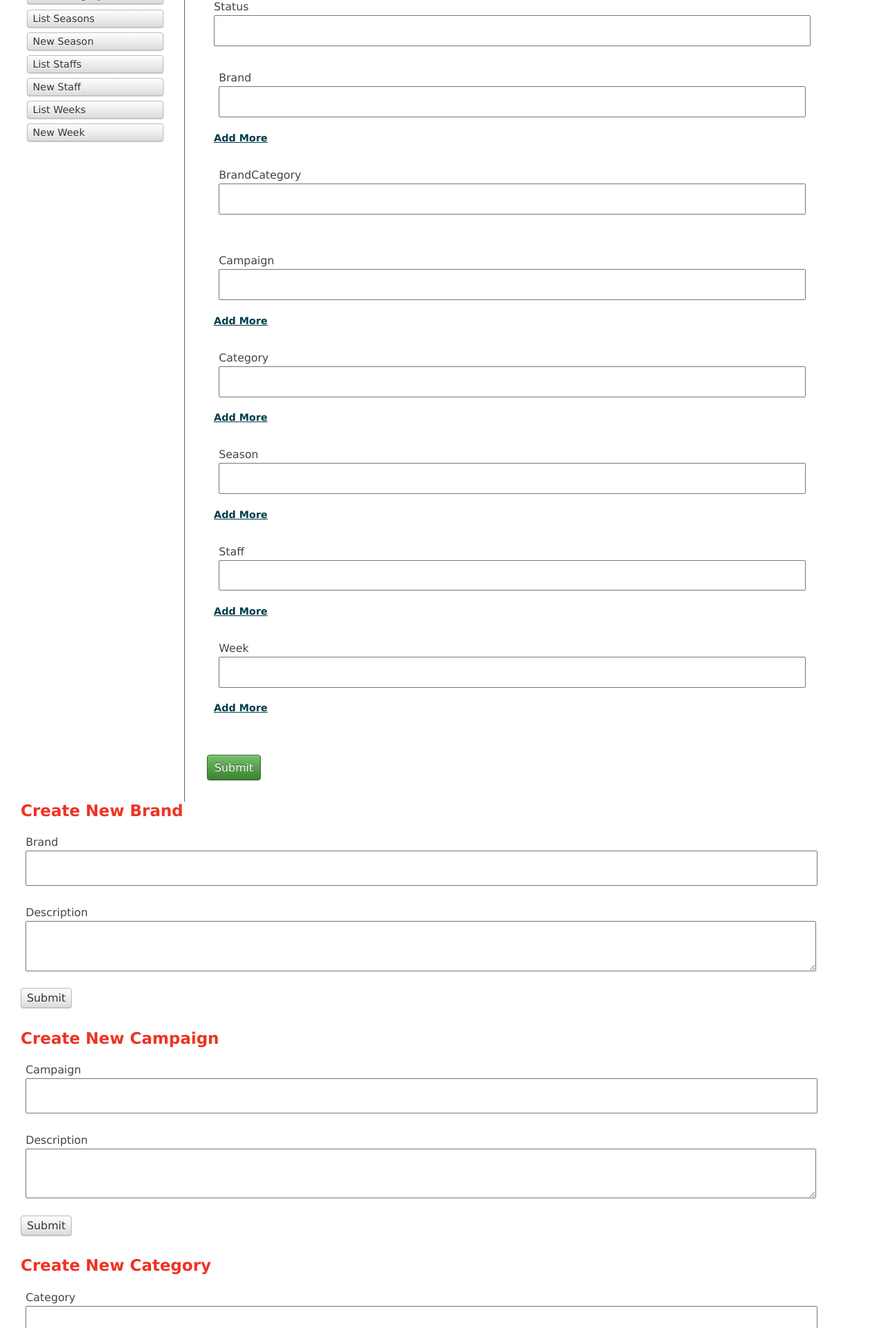
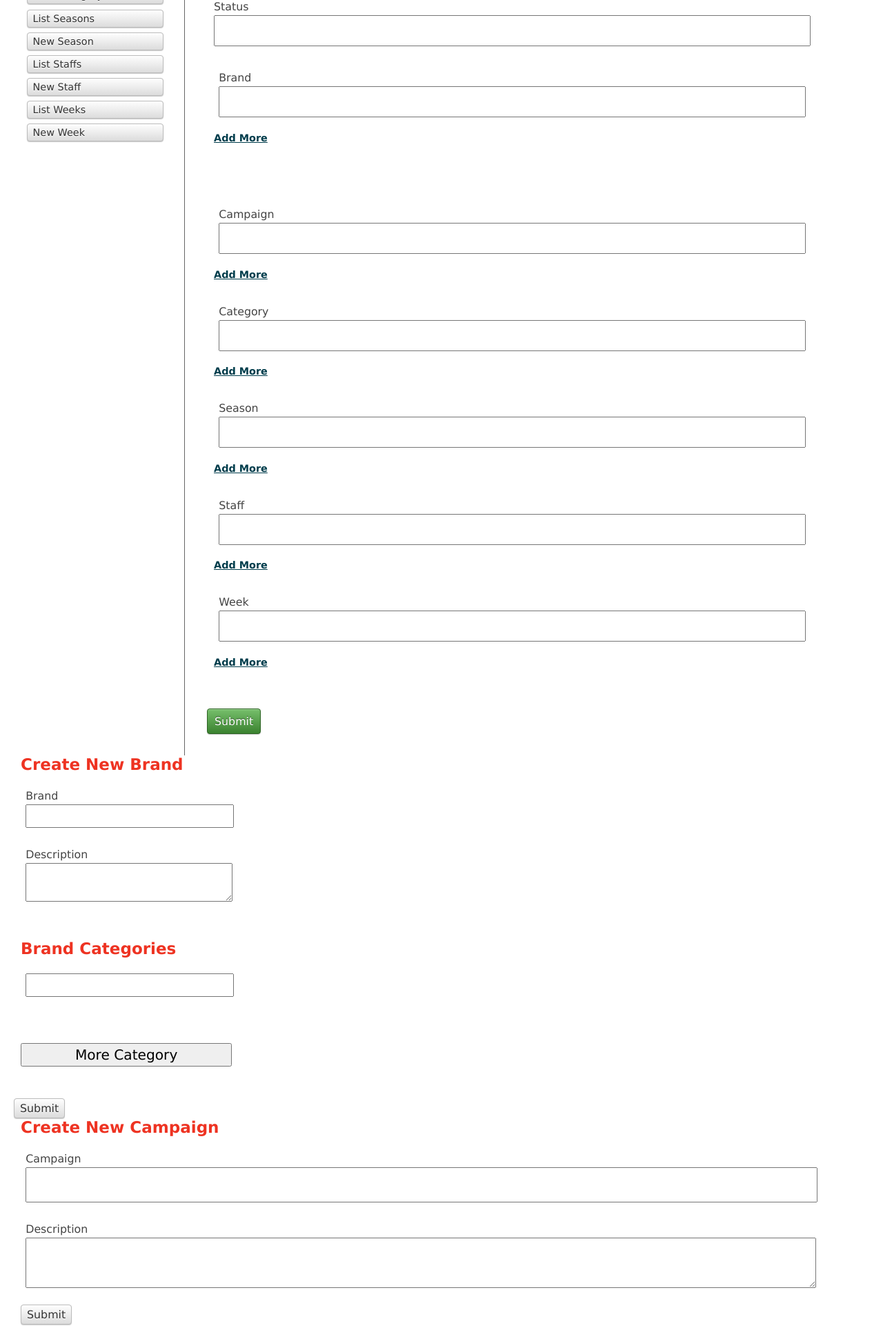
Before and after one commit to glennsalvosa/imagebank, a CakePHP app: the page made by app/View/Images/add.ctp in a window 1280 px wide. Shown: the part 525-2450 px from the top of the page at 69% size. Run offline with PHP 8.4 and a stand-in for CakePHP, Linux system fonts and the light colour scheme; the template is opened without the code that fills it, so the values that code supplies are empty; form fields are guessed from the names that the template uses; some libraries are stand-ins or nearby versions.

Commit message:
Auto Generate Brand Categories
Depends on the selected brands

```diff
--- a/app/View/Brands/add.ctp
+++ b/app/View/Brands/add.ctp
@@ -36,7 +36,6 @@
 			var append_content = '<div id="'+append_id+'" class="left full"><input class="left" name="data[BrandCategory][category][]" maxlength="100" type="text" id="'+append_id+'"><input type="button" value="Remove" class="append_category_remove left btn" id="'+append_id+'"></div>';
 			$('#appending_data').append(append_content);
 		});
-	});
 
 		$(document).on("click", ".append_category_remove", function () {
 			var append_id_to_remove = $(this).attr('id');
@@ -52,4 +51,5 @@
 
 			return text;
 		}
+	});
 </script>
--- a/app/View/Images/add.ctp
+++ b/app/View/Images/add.ctp
@@ -17,7 +17,7 @@
 		</div>
 
 		<div class="elementHolder">
-			<?php	echo $this->Form->input('BrandCategory', array('div' => false, 'class' => 'chosen-select', 'multiple' => true)); ?>
+			<div id="loaded_brand_category"></div>
 		</div>
 
 		<div class="elementHolder">
@@ -78,14 +78,24 @@
 
 <div class="hidden">
 
-	<div id="brand_creator">
+	<div id="brand_creator" style="width: 350px;">
 		<form action="/brands/add?mode=ajax" id="brand_creator" class="ajaxForm" method="post" accept-charset="utf-8">
 			<fieldset>
 				<legend>Create New Brand</legend>
 				<?php echo $this->Form->input('Brand.brand', array('type' => 'text')); ?>
 				<?php echo $this->Form->input('Brand.description'); ?>
-				<input type="submit" id="brand_creator" class="module-creation-trigger">
 			</fieldset>
+
+			<fieldset>
+				<legend>Brand Categories</legend>
+				<div class="left full"><input name="data[BrandCategory][category][]" maxlength="100" type="text" id="brand_category_0"></div>
+				<div id="appending_data"></div>
+				<br />
+				<input type="button" class="btn btn-primary" value="More Category" id="more_category">
+			</fieldset>
+
+			<br />
+			<input type="submit" id="brand_creator" class="module-creation-trigger">
 		</form>
 	</div>
 
@@ -157,6 +167,8 @@
 			var selected_brands = $(this).chosen().val();
 			var flatten_selected_brand = selected_brands.join(',');
 			$('#selected_brands_holder').val(flatten_selected_brand);
+
+			load_brand_categories();
 		});
 
 		// to identify the currently triggered module form
@@ -178,6 +190,10 @@
 				// resetting the chosen dropdown box to cater the additional newly created entry of triggered module
 				$("#"+module[0]+"_selector").trigger("chosen:updated");
 
+				var selected_brands = $("#"+module[0]+"_selector").chosen().val();
+				var flatten_selected_brand = selected_brands.join(',');
+				$('#selected_brands_holder').val(flatten_selected_brand);
+
 				var module_raw_string = module[0];
 				var capitalized_module_name = module_raw_string.charAt(0).toUpperCase() + module_raw_string.slice(1);
 
@@ -185,7 +201,43 @@
 
 				$('form#'+untouched_id)[0].reset();
 				$.fancybox.close();
+
+				load_brand_categories();
 			}
 		});
+
+		$('#more_category').click( function () {
+			var append_id = makeid();
+			var append_content = '<div id="'+append_id+'" class="left full"><input class="left" name="data[BrandCategory][category][]" maxlength="100" type="text" id="'+append_id+'"><input type="button" value="Remove" class="append_category_remove left btn" id="'+append_id+'"></div>';
+			$('#appending_data').append(append_content);
+		});
+
+		$(document).on("click", ".append_category_remove", function () {
+			var append_id_to_remove = $(this).attr('id');
+			$('div#'+append_id_to_remove).remove();
+		});
+
+		function makeid() {
+			var text = "";
+			var possible = "ABCDEFGHIJKLMNOPQRSTUVWXYZabcdefghijklmnopqrstuvwxyz0123456789";
+
+			for( var i=0; i < 10; i++ )
+				text += possible.charAt(Math.floor(Math.random() * possible.length));
+
+			return text;
+		}
+
+		function load_brand_categories() {
+			$.ajax({
+				async:true,
+				data:'selected_brands_holder='+$('#selected_brands_holder').val(),
+				dataType:'html',
+				success:function (data, textStatus) {
+					$('#loaded_brand_category').html(data);
+				},
+				type:'post',
+				url:"/brand_categories/get_checklist"
+			});
+		}
 	});
 </script>
```
Also changed, not shown: app/Controller/BrandCategoriesController.php (+8 -0 lines), app/View/BrandCategories/get_checklist.ctp (added, +13 -0 lines), app/View/Images/edit.ctp (+50 -2 lines). Lines whose indentation alone changed are shown as unchanged.
